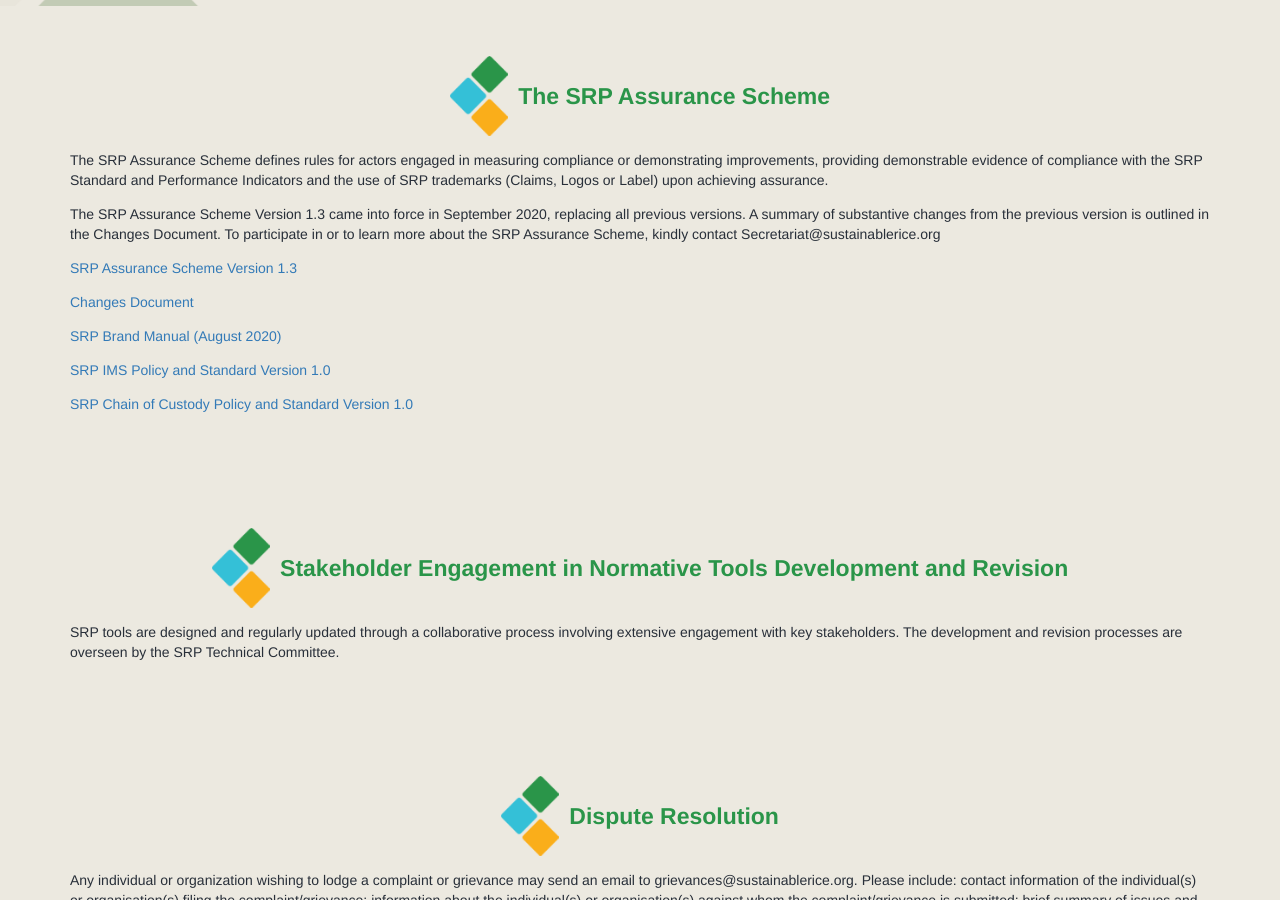
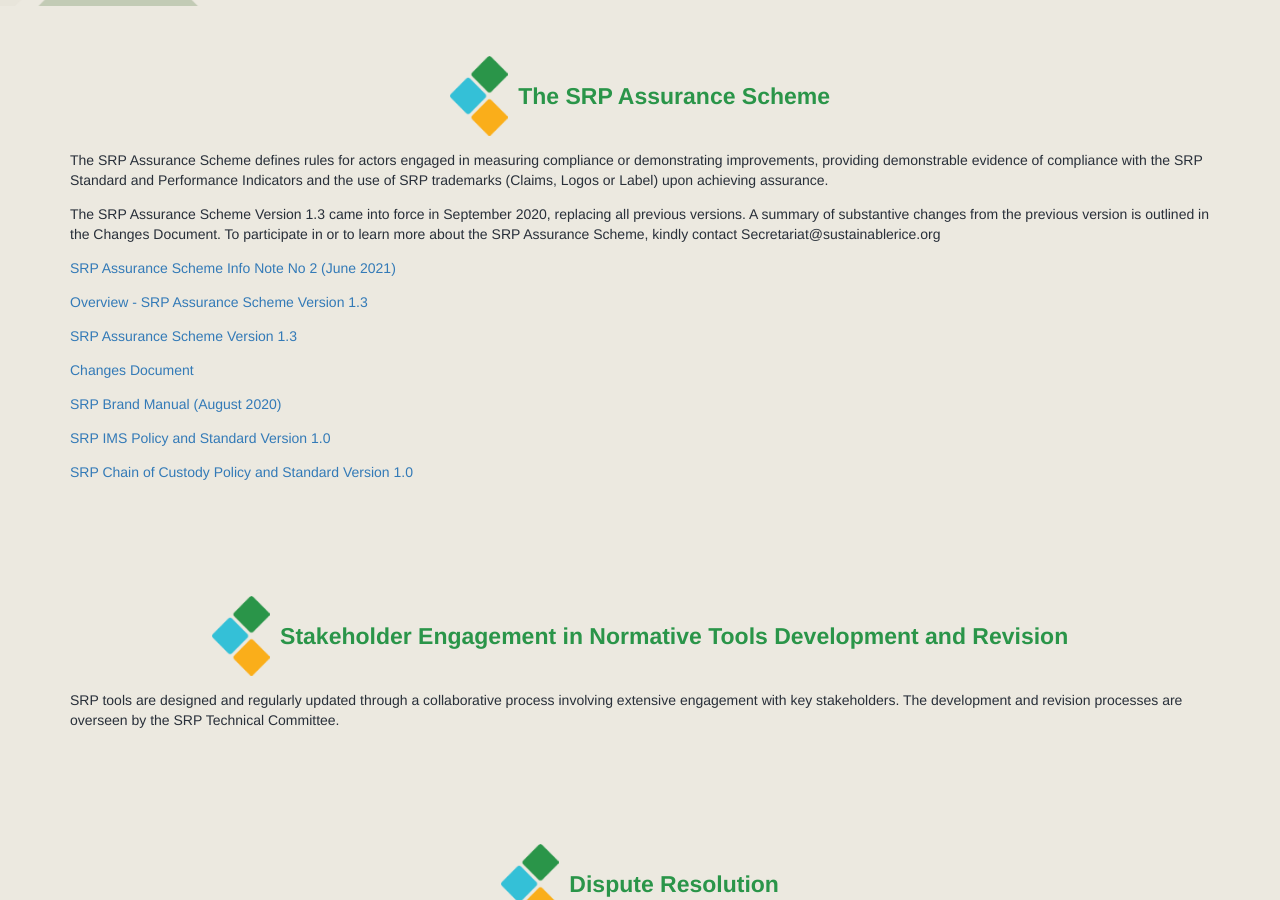
Before and after one commit to sustainablericeplatform/sustainablericeplatform.github.io, a Jekyll site: the page built from Resources/index.html, in a window 1280 px wide and 900 px high, scrolled down 1892 px. Built offline with Jekyll 4.4.1, drawn with Linux system fonts in a browser that asks for light colours.

Commit message:
Update index.html

```diff
--- a/Resources/index.html
+++ b/Resources/index.html
@@ -94,6 +94,8 @@
          <!--<h1 class="green">Sustainable rice production in Thailand</h1>-->
 <p>The SRP Assurance Scheme defines rules for actors engaged in measuring compliance or demonstrating improvements, providing demonstrable evidence of compliance with the SRP Standard and Performance Indicators and the use of SRP trademarks (Claims, Logos or Label) upon achieving assurance.</p>
         <p>The SRP Assurance Scheme Version 1.3 came into force in September 2020, replacing all previous versions. A summary of substantive changes from the previous version is outlined in the Changes Document. To participate in or to learn more about the SRP Assurance Scheme, kindly contact Secretariat@sustainablerice.org</p>
+          <p><a href="/assets/docs/SRP Assurance Info Note No 2 - 1506 FINAL.pdf" target=_blank">SRP Assurance Scheme Info Note No 2 (June 2021)</a></p>
+          <p><a href="/assets/docs/Overview - SRP Assurance Scheme v 1.3 May 2021.pdf" target=_blank">Overview - SRP Assurance Scheme Version 1.3</a></p>
           <p><a href="/assets/docs/SRP Assurance Scheme (Final).pdf" target=_blank">SRP Assurance Scheme Version 1.3</a></p>
           <p><a href="/assets/docs/SRP Assurance Scheme - Changes Document 0709 FINAL.pdf" target=_blank">Changes Document</a></p>
           <p><a href="/assets/docs/SRP_Brand Manual_2020 (August).pdf" target=_blank">SRP Brand Manual (August 2020)</a></p>
```
